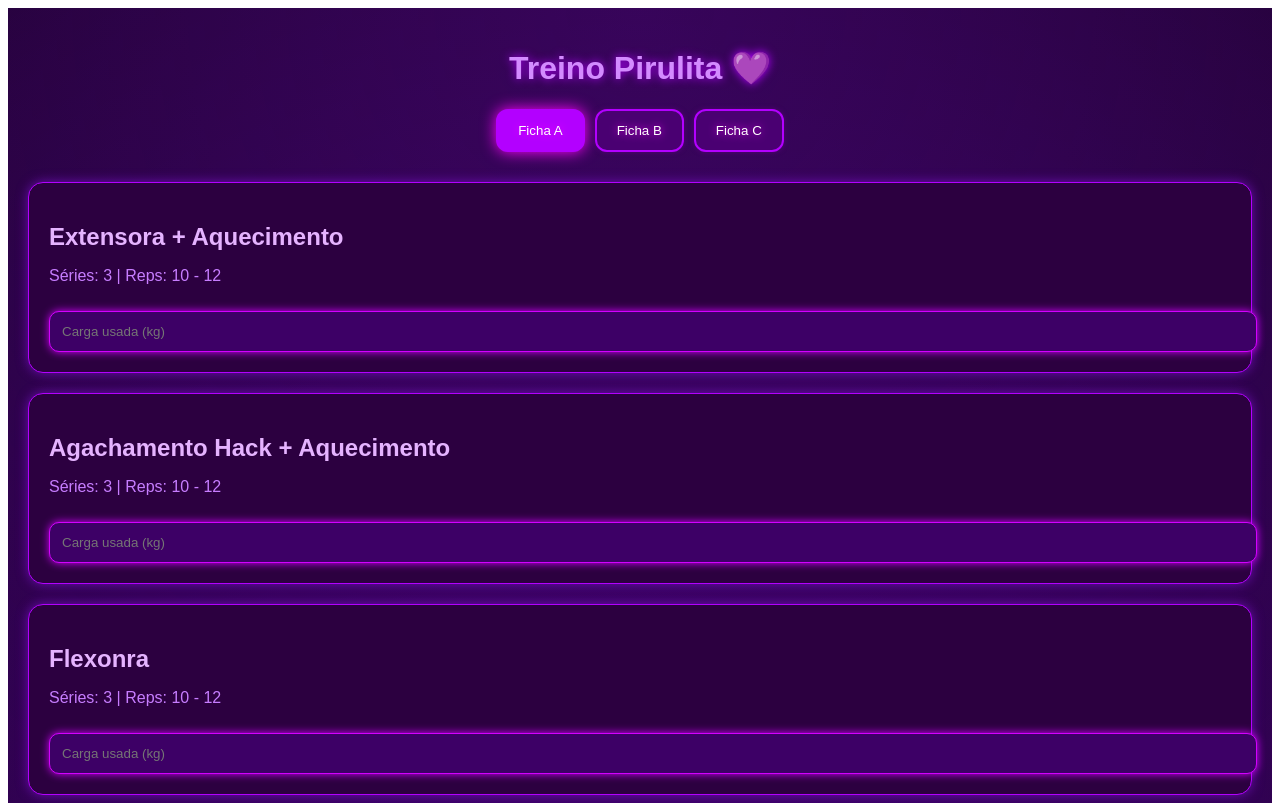
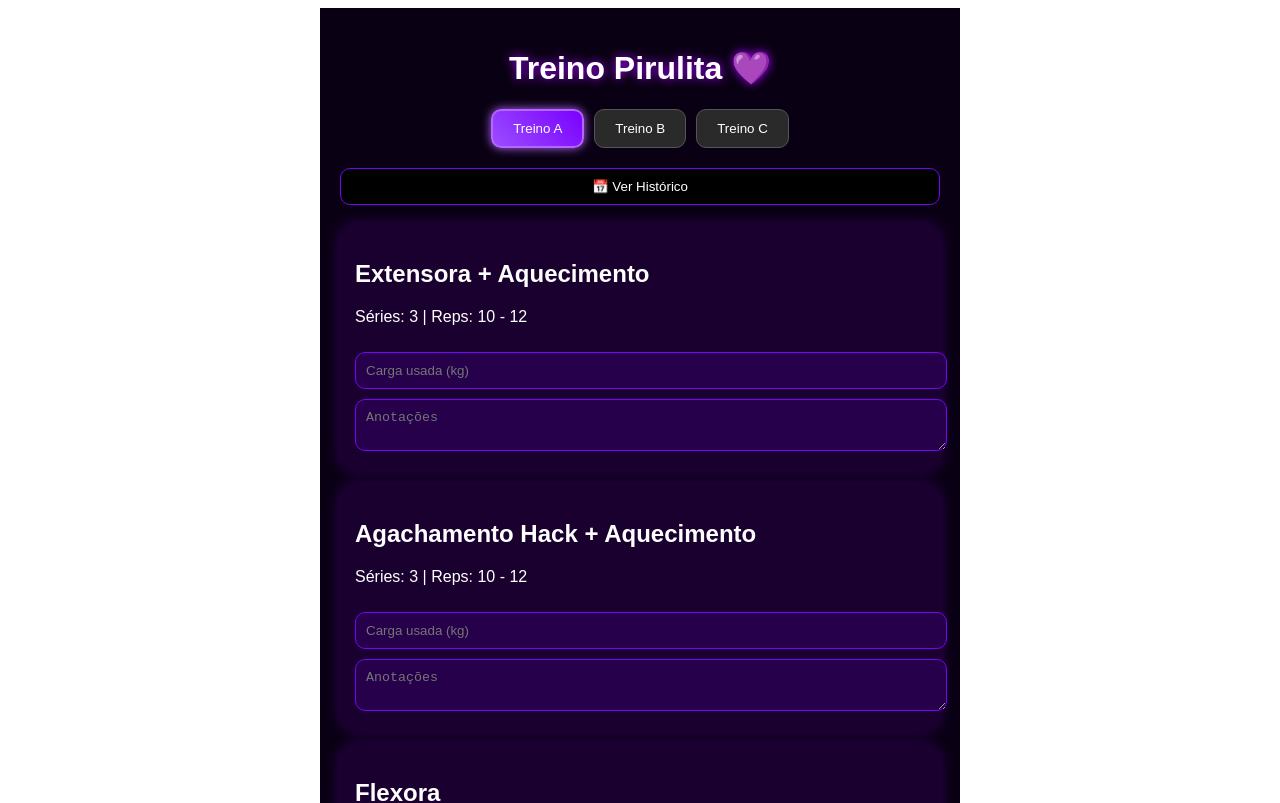
Before and after one commit to felipeddragonborn/Exercicio-esposa, a React (Create React App) app: page / in a window 1280 px wide. Shown: the top 803 px of the page. Built offline with nearby package versions, Linux system fonts and the light colour scheme.

Commit message:
Update App.js
Correção

```diff
--- a/src/App.js
+++ b/src/App.js
@@ -4,7 +4,7 @@ const initialTreinos = {
   A: [
     { nome: "Extensora + Aquecimento", aquecimento: 1, series: 3, reps: "10 - 12", carga: "", anotacao: "" },
     { nome: "Agachamento Hack + Aquecimento", aquecimento: 1, series: 3, reps: "10 - 12", carga: "", anotacao: "" },
-    { nome: "Flexonra", series: 3, reps: "10 - 12", carga: "", anotacao: "" },
+    { nome: "Flexora", series: 3, reps: "10 - 12", carga: "", anotacao: "" },
     { nome: "Cadeira Abdutora", series: 3, reps: "10 - 12", carga: "", anotacao: "" },
     { nome: "Panturrilha", series: 3, reps: "10 - 12", carga: "", anotacao: "" }
   ],
@@ -28,6 +28,8 @@ const initialTreinos = {
 
 export default function App() {
   const [treinoSelecionado, setTreinoSelecionado] = useState("A");
+  const [tela, setTela] = useState("treino");
+
   const [dados, setDados] = useState(() => {
     const salvo = localStorage.getItem("TreinoPirulita");
     return salvo ? JSON.parse(salvo) : initialTreinos;
@@ -37,91 +39,188 @@ export default function App() {
     localStorage.setItem("TreinoPirulita", JSON.stringify(dados));
   }, [dados]);
 
-  const updateCarga = (index, novaCarga) => {
-    setDados(prev => {
+  const updateCampo = (index, campo, valor) => {
+    setDados((prev) => {
       const copia = { ...prev };
-      copia[treinoSelecionado][index].carga = novaCarga;
+      copia[treinoSelecionado][index][campo] = valor;
       return copia;
     });
   };
 
+  // Salvar histórico
+  const finalizarTreino = () => {
+    const treinoFeito = {
+      data: new Date().toLocaleString(),
+      tipo: treinoSelecionado,
+      exercicios: dados[treinoSelecionado]
+    };
+
+    const historicoAntigo =
+      JSON.parse(localStorage.getItem("historicoTreinos")) || [];
+
+    const novoHistorico = [...historicoAntigo, treinoFeito];
+
+    localStorage.setItem("historicoTreinos", JSON.stringify(novoHistorico));
+
+    alert("Treino salvo no histórico!");
+  };
+
+  const historico =
+    JSON.parse(localStorage.getItem("historicoTreinos")) || [];
+
+  // -------------- ESTILOS ROXO NEON ----------------
+  const container = {
+    padding: 20,
+    maxWidth: 600,
+    margin: "auto",
+    color: "white",
+    fontFamily: "Arial",
+    background: "#0a0014",
+    minHeight: "100vh"
+  };
+
+  const botaoNeon = (ativo) => ({
+    padding: "10px 20px",
+    borderRadius: 10,
+    background: ativo
+      ? "linear-gradient(45deg, #9b4dff, #7a00ff)"
+      : "#2a2a2a",
+    color: "white",
+    border: ativo ? "2px solid #b566ff" : "1px solid #555",
+    boxShadow: ativo ? "0 0 10px #b566ff" : "none",
+    cursor: "pointer"
+  });
+
+  const card = {
+    padding: 15,
+    marginBottom: 15,
+    borderRadius: 15,
+    background: "#1a002e",
+    boxShadow: "0 0 15px rgba(150,0,255,0.3)"
+  };
+
+  const inputStyle = {
+    width: "100%",
+    padding: 10,
+    borderRadius: 10,
+    marginTop: 10,
+    background: "#26004b",
+    border: "1px solid #7a00ff",
+    color: "white"
+  };
+
+  const botaoFinalizar = {
+    background: "linear-gradient(45deg, #b400ff, #6000ff)",
+    padding: "12px",
+    width: "100%",
+    marginTop: 25,
+    borderRadius: 10,
+    border: "none",
+    color: "white",
+    boxShadow: "0 0 12px #b700ff",
+    cursor: "pointer",
+    fontSize: 18
+  };
+
+  // ----------------------------------------------------
+
   return (
-    <div
-      style={{
-        minHeight: "100vh",
-        padding: 20,
-        background: "#1a0029",
-        backgroundImage:
-          "radial-gradient(circle at top, #6a0dad55, transparent), radial-gradient(circle at bottom, #8b00ff55, transparent)",
-        color: "#fff",
-        fontFamily: "Arial",
-      }}
-    >
-      <h1 style={{ textAlign: "center", color: "#d38bff", textShadow: "0 0 10px #b300ff" }}>
+    <div style={container}>
+      <h1 style={{ textAlign: "center", textShadow: "0 0 10px #a200ff" }}>
         Treino Pirulita 💜
       </h1>
 
-      {/* Botões de seleção */}
-      <div style={{ display: "flex", gap: 10, justifyContent: "center", marginTop: 20 }}>
-        {Object.keys(dados).map(key => (
+      {/* Botões para trocar treino */}
+      <div style={{ display: "flex", gap: 10, justifyContent: "center" }}>
+        {Object.keys(dados).map((key) => (
           <button
             key={key}
-            onClick={() => setTreinoSelecionado(key)}
-            style={{
-              padding: "12px 20px",
-              borderRadius: 12,
-              background: treinoSelecionado === key ? "#b300ff" : "#4a0072",
-              color: "white",
-              border: "2px solid #b300ff",
-              textShadow: "0 0 8px #ff00ff",
-              boxShadow: treinoSelecionado === key ? "0 0 15px #ff00ff" : "0 0 5px #550077",
-              cursor: "pointer",
-              transition: "0.2s",
+            onClick={() => {
+              setTreinoSelecionado(key);
+              setTela("treino");
             }}
+            style={botaoNeon(treinoSelecionado === key)}
           >
-            Ficha {key}
+            Treino {key}
           </button>
         ))}
       </div>
 
-      {/* Lista de exercícios */}
-      <div style={{ marginTop: 30 }}>
-        {dados[treinoSelecionado].map((ex, i) => (
-          <div
-            key={i}
+      {/* Botão para histórico */}
+      <button
+        onClick={() => setTela("historico")}
         style={{
-              padding: 20,
-              marginBottom: 20,
-              borderRadius: 15,
-              background: "#2c0040",
-              border: "1px solid #b300ff",
-              boxShadow: "0 0 12px #6a0dad",
+          ...botaoNeon(false),
+          width: "100%",
+          marginTop: 20,
+          background: "black",
+          border: "1px solid #7a00ff"
         }}
       >
-            <h2 style={{ color: "#e5b3ff", marginBottom: 5 }}>{ex.nome}</h2>
-            <p style={{ color: "#c77dff" }}>
-              Séries: {ex.series} | Reps: {ex.reps}
+        📅 Ver Histórico
+      </button>
+
+      {/* Tela de Histórico */}
+      {tela === "historico" && (
+        <div style={{ marginTop: 20 }}>
+          <h2 style={{ textShadow: "0 0 10px #a200ff" }}>Histórico</h2>
+
+          {historico.length === 0 && <p>Nenhum treino salvo ainda.</p>}
+
+          {historico.map((t, idx) => (
+            <div key={idx} style={card}>
+              <h3>Treino {t.tipo} — {t.data}</h3>
+
+              {t.exercicios.map((e, i) => (
+                <p key={i}>
+                  <strong>{e.nome}</strong><br />
+                  Carga: {e.carga || "—"}<br />
+                  Anotação: {e.anotacao || "—"}
                 </p>
+              ))}
+            </div>
+          ))}
+
+          <button
+            onClick={() => setTela("treino")}
+            style={{ ...botaoNeon(false), width: "100%", marginTop: 10 }}
+          >
+            🔙 Voltar
+          </button>
+        </div>
+      )}
+
+      {/* Tela de Treino */}
+      {tela === "treino" && (
+        <div style={{ marginTop: 20 }}>
+          {dados[treinoSelecionado].map((ex, i) => (
+            <div key={i} style={card}>
+              <h2>{ex.nome}</h2>
+              <p>Séries: {ex.series} | Reps: {ex.reps}</p>
 
               <input
                 type="text"
                 placeholder="Carga usada (kg)"
                 value={ex.carga}
-              onChange={e => updateCarga(i, e.target.value)}
-              style={{
-                width: "100%",
-                padding: 12,
-                borderRadius: 10,
-                background: "#3d0066",
-                color: "white",
-                border: "1px solid #d400ff",
-                boxShadow: "0 0 8px #d400ff",
-                marginTop: 10,
-              }}
+                onChange={(e) => updateCampo(i, "carga", e.target.value)}
+                style={inputStyle}
+              />
+
+              <textarea
+                placeholder="Anotações"
+                value={ex.anotacao}
+                onChange={(e) => updateCampo(i, "anotacao", e.target.value)}
+                rows={2}
+                style={inputStyle}
               />
             </div>
           ))}
+
+          <button onClick={finalizarTreino} style={botaoFinalizar}>
+            ✔ Finalizar Treino
+          </button>
         </div>
+      )}
     </div>
   );
 }
```
Lines whose indentation alone changed are shown as unchanged.
